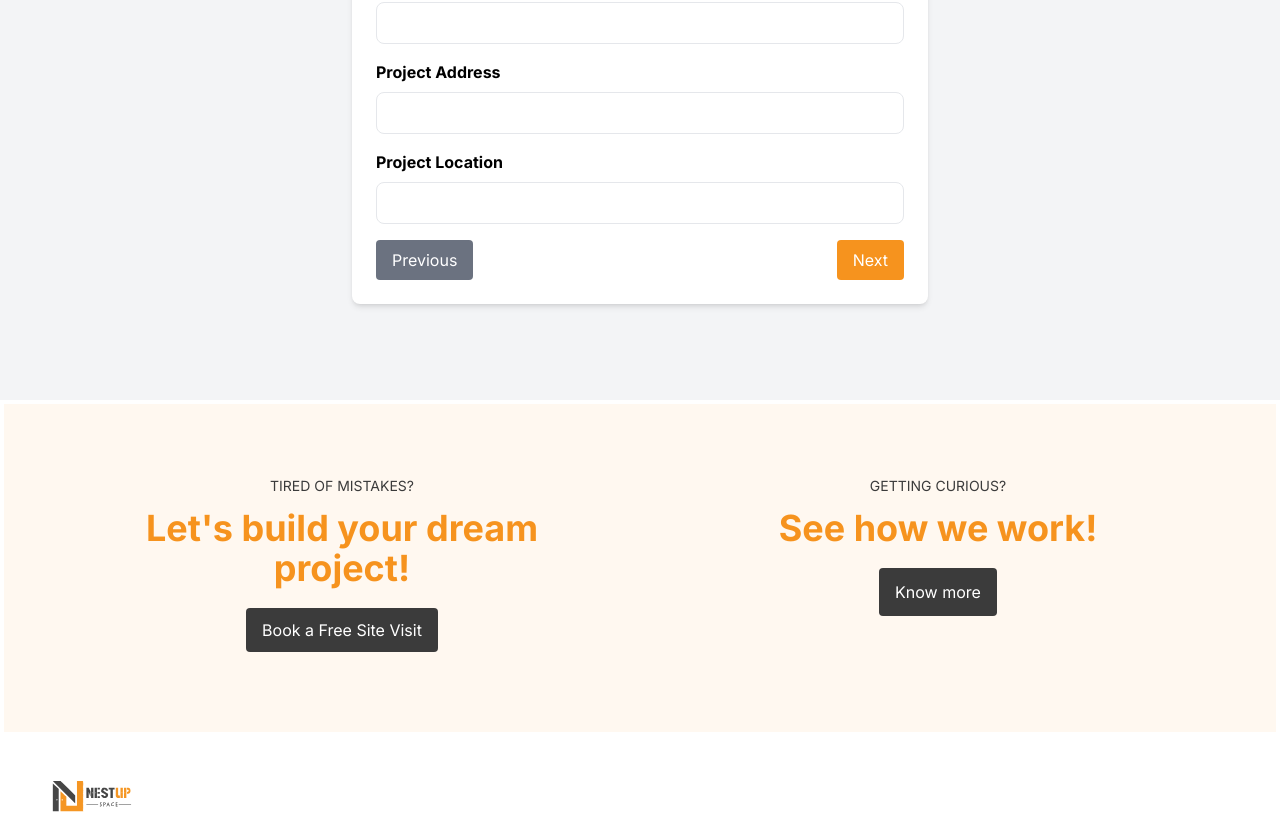
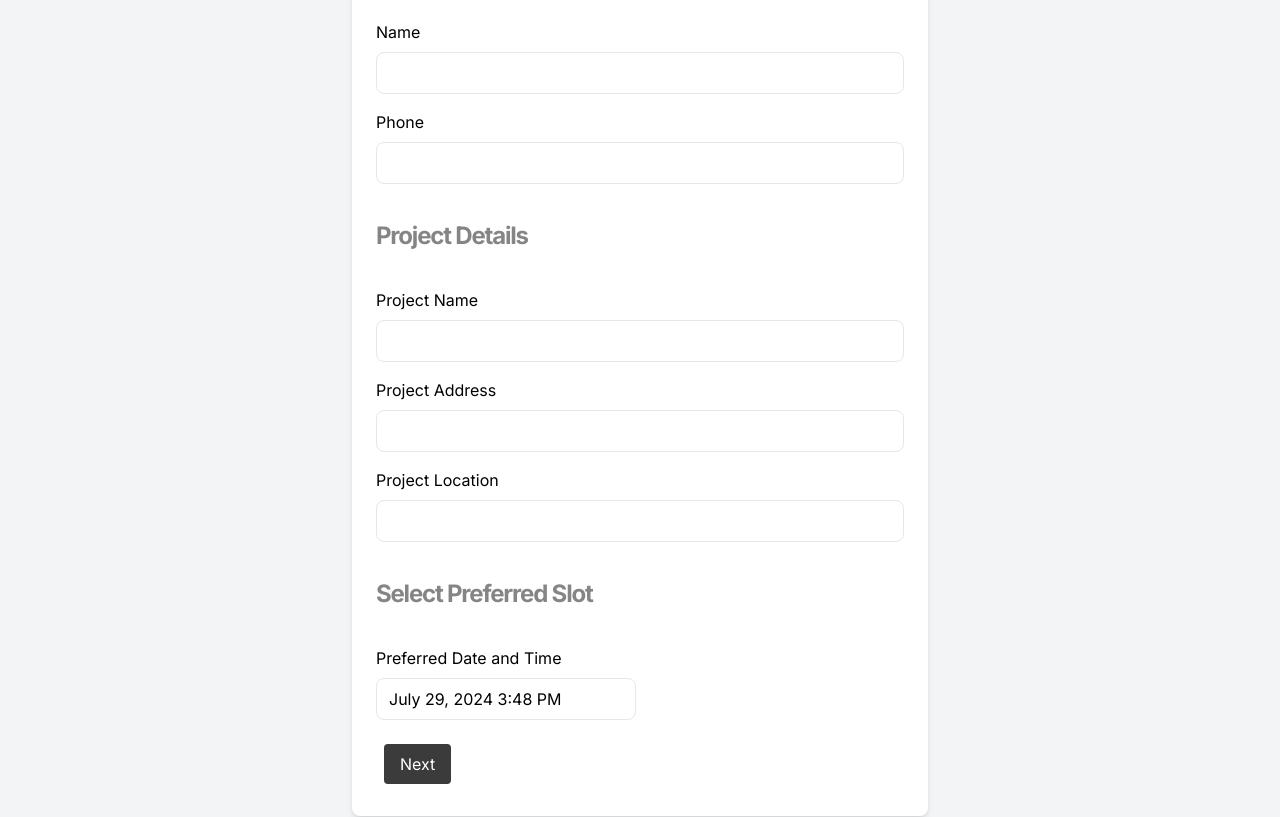
Before and after one commit to NestUp-space/nestup-web-app-dinesh, a Next.js app in the folder frontend/: page /book-visit in a window 1280 px wide. Shown: the part 404-1221 px from the top of the page. Built offline with nearby package versions, Linux system fonts and the light colour scheme.

Commit message:
Update book site visit form

```diff
--- a/frontend/constants/navLinks/index.ts
+++ b/frontend/constants/navLinks/index.ts
@@ -2,6 +2,6 @@ export const links = [
   { url: "/", title: "Home" },
   { url: "/process", title: "How we work" },
   { url: "/blog", title: "Blog" },
-  { url: "/contact", title: "Contact Us" },
+  { url: "/book-visit", title: "Contact Us" },
   { url: "/login", title: "Login" },
 ];
--- a/frontend/package.json
+++ b/frontend/package.json
@@ -36,6 +36,7 @@
     "prettier": "^3.3.3",
     "prop-types": "^15.8.1",
     "react": "^18",
+    "react-datepicker": "^7.4.0",
     "react-dom": "^18",
     "react-hook-form": "^7.52.1",
     "remark": "^15.0.1",
--- a/frontend/src/app/book-visit/page.tsx
+++ b/frontend/src/app/book-visit/page.tsx
@@ -1,7 +1,7 @@
 "use client"
 import { Footer } from "@/components/landing-page/Footer";
 import Navbar from "@/components/landing-page/Navbar";
-import DesignerQuestionnaire from "@/components/landing-page/DesignerQuestionnaire";
+import BookSiteVisit from "@/components/landing-page/BookSiteVisit";
 
 const DesignerPage = () => {
   const handleSubmit = (formData: any) => {
@@ -12,7 +12,7 @@ const DesignerPage = () => {
   return (
     <div>
       <Navbar/>
-      <DesignerQuestionnaire onSubmit={handleSubmit} />
+      <BookSiteVisit onSubmit={handleSubmit} />
       <Footer/>
     </div>
   );
--- /dev/null
+++ b/frontend/src/components/landing-page/BookSiteVisit.tsx
@@ -0,0 +1,175 @@
+"use client";
+
+import { useState, useEffect } from "react";
+import { CTAButton } from "./CTAButton"; // Adjust the import path if necessary
+import DatePicker from "react-datepicker"; // Make sure to install react-datepicker
+import "react-datepicker/dist/react-datepicker.css"; // Include the datepicker CSS
+
+interface DesignerQuestionnaireProps {
+  onSubmit: (formData: any) => void;
+}
+
+const BookSiteVisit: React.FC<DesignerQuestionnaireProps> = ({ onSubmit }) => {
+  const [formData, setFormData] = useState({
+    projectName: "",
+    projectAddress: "",
+    projectLocation: "",
+    name: "",
+    phone: "",
+    preferredSlot: new Date(), // Ensure it's initialized with a Date object
+  });
+
+  useEffect(() => {
+    const savedData = localStorage.getItem("formData");
+    if (savedData) {
+      setFormData(JSON.parse(savedData));
+    }
+  }, []);
+
+  useEffect(() => {
+    localStorage.setItem("formData", JSON.stringify(formData));
+  }, [formData]);
+
+  const handleChange = (e: React.ChangeEvent<HTMLInputElement | HTMLSelectElement | HTMLTextAreaElement>) => {
+    const { name, value } = e.target;
+    setFormData((prev) => ({ ...prev, [name]: value }));
+  };
+
+  // Update the handler to accept 'null' for DatePicker
+  const handleDateChange = (date: Date | null) => {
+    if (date) {
+      setFormData((prev) => ({ ...prev, preferredSlot: date }));
+    }
+  };
+
+  const validateContactDetails = () => {
+    const { phone } = formData;
+    const phoneRegex = /^\d{10}$/;
+    return phoneRegex.test(phone);
+  };
+
+  const handleSubmit = (e: React.FormEvent) => {
+    e.preventDefault();
+    if (!validateContactDetails()) {
+      alert("Please enter a valid phone number");
+      return;
+    }
+    onSubmit(formData);
+    localStorage.removeItem("formData");
+  };
+
+  const filterPassedTime = (time: Date) => {
+    const selectedDate = new Date(time);
+    const hours = selectedDate.getHours();
+    return hours >= 8 && hours <= 18;
+  };
+
+  const filterPassedDates = (currentDate: Date) => {
+    const today = new Date();
+    return currentDate > today; // Ensures only dates after today can be selected
+  };
+
+  return (
+    <div className="flex justify-center items-center bg-gray-100">
+      <div className="my-24 w-full max-w-xl p-6 bg-white rounded-lg shadow-md relative">
+        <h1 className="text-theme-color text-4xl md:text-5xl font-bold tracking-tight md:tracking-tighter leading-tight mb-10 mt-8 text-center">
+          Book a Free Site Visit
+        </h1>
+
+        <form onSubmit={handleSubmit} className="space-y-4">
+          <h2 className="text-dark-color-bw text-xl md:text-2xl font-bold tracking-tight md:tracking-tighter leading-tight py-5 text-left">
+            Contact Information
+          </h2>
+          <div>
+            <label className="block text-theme-secondary mb-2">Name</label>
+            <input
+              type="name"
+              name="name"
+              value={formData.name}
+              onChange={handleChange}
+              required
+              className="w-full px-3 py-2 border rounded-lg focus:outline-none focus:border-theme-primary"
+            />
+          </div>
+          <div>
+            <label className="block text-theme-secondary mb-2">Phone</label>
+            <input
+              type="text"
+              name="phone"
+              value={formData.phone}
+              onChange={handleChange}
+              required
+              maxLength={10}
+              className="w-full px-3 py-2 border rounded-lg focus:outline-none focus:border-theme-primary"
+            />
+          </div>
+
+          <h2 className="text-dark-color-bw text-xl md:text-2xl font-bold tracking-tight md:tracking-tighter leading-tight py-5 text-left">
+            Project Details
+          </h2>
+          <div>
+            <label className="block text-theme-secondary mb-2">Project Name</label>
+            <input
+              type="text"
+              name="projectName"
+              value={formData.projectName}
+              onChange={handleChange}
+              required
+              className="w-full px-3 py-2 border rounded-lg focus:outline-none focus:border-theme-primary"
+            />
+          </div>
+          <div>
+            <label className="block text-theme-secondary mb-2">Project Address</label>
+            <input
+              type="text"
+              name="projectAddress"
+              value={formData.projectAddress}
+              onChange={handleChange}
+              required
+              className="w-full px-3 py-2 border rounded-lg focus:outline-none focus:border-theme-primary"
+            />
+          </div>
+          <div>
+            <label className="block text-theme-secondary mb-2">Project Location</label>
+            <input
+              type="text"
+              name="projectLocation"
+              value={formData.projectLocation}
+              onChange={handleChange}
+              required
+              className="w-full px-3 py-2 border rounded-lg focus:outline-none focus:border-theme-primary"
+            />
+          </div>
+
+          {/* Date and Time Picker */}
+          <h2 className="text-dark-color-bw text-xl md:text-2xl font-bold tracking-tight md:tracking-tighter leading-tight py-5 text-left">
+            Select Preferred Slot
+          </h2>
+          <div>
+            <label className="block text-theme-secondary mb-2">Preferred Date and Time</label>
+            <DatePicker
+              selected={formData.preferredSlot instanceof Date ? formData.preferredSlot : new Date()} // Ensure valid date is passed
+              onChange={handleDateChange}
+              showTimeSelect
+              timeIntervals={30}
+              filterTime={filterPassedTime}
+              filterDate={filterPassedDates}
+              dateFormat="MMMM d, yyyy h:mm aa"
+              minDate={new Date()}
+              className="w-full px-3 py-2 border rounded-lg focus:outline-none focus:border-theme-primary"
+            />
+          </div>
+
+          {/* Navigation buttons */}
+          <div className="flex justify-between items-center">
+            <div className="flex space-x-4">
+              <CTAButton type="submit" text="Next" />
+            </div>
+          </div>
+        </form>
+      </div>
+    </div>
+  );
+};
+
+export default BookSiteVisit;
--- a/frontend/src/components/landing-page/DesignerQuestionnaire.tsx
+++ b/frontend/src/components/landing-page/GetProjectDetails.tsx
@@ -8,7 +8,7 @@ interface DesignerQuestionnaireProps {
   onSubmit: (formData: any) => void;
 }
 
-const TOTAL_PAGES = 5;
+const TOTAL_PAGES = 6;
 
 const DesignerQuestionnaire: React.FC<DesignerQuestionnaireProps> = ({ onSubmit }) => {
   const [formData, setFormData] = useState({
@@ -40,7 +40,7 @@ const DesignerQuestionnaire: React.FC<DesignerQuestionnaireProps> = ({ onSubmit
     panelWork: "",
     drawWidthInfo: "",
     designWorkDimensions: "",
-    slidingDoorFrameRequired: "",
+    slidingDoorFramerequired: "",
     tvCrockeryBaseFixingMethod: "",
     hydraulicLiftUpType: "",
     topPanelType: "",
@@ -49,7 +49,6 @@ const DesignerQuestionnaire: React.FC<DesignerQuestionnaireProps> = ({ onSubmit
     tvCrockeryShoeRackTopMaterial: "",
     tandemSizes: "",
     name: "",
-    email: "",
     phone: "",
   });
 
@@ -78,10 +77,9 @@ const DesignerQuestionnaire: React.FC<DesignerQuestionnaireProps> = ({ onSubmit
   };
 
   const validateContactDetails = () => {
-    const { email, phone } = formData;
-    const emailRegex = /^[^\s@]+@[^\s@]+\.[^\s@]+$/;
+    const { phone } = formData;
     const phoneRegex = /^\d{10}$/;
-    return emailRegex.test(email) && phoneRegex.test(phone);
+    return phoneRegex.test(phone);
   };
 
   const handleSubmit = (e: React.FormEvent) => {
@@ -157,6 +155,7 @@ const DesignerQuestionnaire: React.FC<DesignerQuestionnaireProps> = ({ onSubmit
                   name="projectName"
                   value={formData.projectName}
                   onChange={handleChange}
+                  required
                   className="w-full px-3 py-2 border rounded-lg focus:outline-none focus:border-theme-primary"
                 />
               </div>
@@ -167,6 +166,7 @@ const DesignerQuestionnaire: React.FC<DesignerQuestionnaireProps> = ({ onSubmit
                   name="projectAddress"
                   value={formData.projectAddress}
                   onChange={handleChange}
+                  required
                   className="w-full px-3 py-2 border rounded-lg focus:outline-none focus:border-theme-primary"
                 />
               </div>
@@ -177,6 +177,7 @@ const DesignerQuestionnaire: React.FC<DesignerQuestionnaireProps> = ({ onSubmit
                   name="projectLocation"
                   value={formData.projectLocation}
                   onChange={handleChange}
+                  required
                   className="w-full px-3 py-2 border rounded-lg focus:outline-none focus:border-theme-primary"
                 />
               </div>
@@ -192,6 +193,7 @@ const DesignerQuestionnaire: React.FC<DesignerQuestionnaireProps> = ({ onSubmit
                   name="plywoodThickness"
                   value={formData.plywoodThickness}
                   onChange={handleChange}
+                  required
                   className="w-full px-3 py-2 border rounded-lg focus:outline-none focus:border-theme-primary"
                 >
                   <option value="">Select</option>
@@ -207,6 +209,7 @@ const DesignerQuestionnaire: React.FC<DesignerQuestionnaireProps> = ({ onSubmit
                   name="blockBoardThickness"
                   value={formData.blockBoardThickness}
                   onChange={handleChange}
+                  required
                   className="w-full px-3 py-2 border rounded-lg focus:outline-none focus:border-theme-primary"
                 >
                   <option value="">Select</option>
@@ -223,6 +226,7 @@ const DesignerQuestionnaire: React.FC<DesignerQuestionnaireProps> = ({ onSubmit
                   name="edgeBandingThicknessInner"
                   value={formData.edgeBandingThicknessInner}
                   onChange={handleChange}
+                  required
                   className="w-full px-3 py-2 border rounded-lg focus:outline-none focus:border-theme-primary"
                 />
               </div>
@@ -233,6 +237,7 @@ const DesignerQuestionnaire: React.FC<DesignerQuestionnaireProps> = ({ onSubmit
                   name="edgeBandingThicknessColor"
                   value={formData.edgeBandingThicknessColor}
                   onChange={handleChange}
+                  required
                   className="w-full px-3 py-2 border rounded-lg focus:outline-none focus:border-theme-primary"
                 />
               </div>
@@ -242,6 +247,7 @@ const DesignerQuestionnaire: React.FC<DesignerQuestionnaireProps> = ({ onSubmit
                   name="backPanelThickness"
                   value={formData.backPanelThickness}
                   onChange={handleChange}
+                  required
                   className="w-full px-3 py-2 border rounded-lg focus:outline-none focus:border-theme-primary"
                 >
                   <option value="">Select</option>
@@ -264,6 +270,7 @@ const DesignerQuestionnaire: React.FC<DesignerQuestionnaireProps> = ({ onSubmit
                   name="laminateCodes"
                   value={formData.laminateCodes}
                   onChange={handleChange}
+                  required
                   className="w-full px-3 py-2 border rounded-lg focus:outline-none focus:border-theme-primary"
                 />
               </div>
@@ -274,6 +281,7 @@ const DesignerQuestionnaire: React.FC<DesignerQuestionnaireProps> = ({ onSubmit
                   name="handleType"
                   value={formData.handleType}
                   onChange={handleChange}
+                  required
                   className="w-full px-3 py-2 border rounded-lg focus:outline-none focus:border-theme-primary"
                 />
               </div>
@@ -284,6 +292,7 @@ const DesignerQuestionnaire: React.FC<DesignerQuestionnaireProps> = ({ onSubmit
                   name="profileLights"
                   value={formData.profileLights}
                   onChange={handleChange}
+                  required
                   className="w-full px-3 py-2 border rounded-lg focus:outline-none focus:border-theme-primary"
                 />
               </div>
@@ -294,6 +303,7 @@ const DesignerQuestionnaire: React.FC<DesignerQuestionnaireProps> = ({ onSubmit
                   name="profileDoorBoxColor"
                   value={formData.profileDoorBoxColor}
                   onChange={handleChange}
+                  required
                   className="w-full px-3 py-2 border rounded-lg focus:outline-none focus:border-theme-primary"
                 />
               </div>
@@ -304,6 +314,7 @@ const DesignerQuestionnaire: React.FC<DesignerQuestionnaireProps> = ({ onSubmit
                   name="basketTypeAndSizes"
                   value={formData.basketTypeAndSizes}
                   onChange={handleChange}
+                  required
                   className="w-full px-3 py-2 border rounded-lg focus:outline-none focus:border-theme-primary"
                 />
                 <button
@@ -327,6 +338,7 @@ const DesignerQuestionnaire: React.FC<DesignerQuestionnaireProps> = ({ onSubmit
                   name="magicCornerDoorSize"
                   value={formData.magicCornerDoorSize}
                   onChange={handleChange}
+                  required
                   className="w-full px-3 py-2 border rounded-lg focus:outline-none focus:border-theme-primary"
                 />
               </div>
@@ -337,6 +349,7 @@ const DesignerQuestionnaire: React.FC<DesignerQuestionnaireProps> = ({ onSubmit
                   name="skirtingSize"
                   value={formData.skirtingSize}
                   onChange={handleChange}
+                  required
                   className="w-full px-3 py-2 border rounded-lg focus:outline-none focus:border-theme-primary"
                 />
               </div>
@@ -347,6 +360,7 @@ const DesignerQuestionnaire: React.FC<DesignerQuestionnaireProps> = ({ onSubmit
                   name="innerLayout"
                   value={formData.innerLayout}
                   onChange={handleChange}
+                  required
                   className="w-full px-3 py-2 border rounded-lg focus:outline-none focus:border-theme-primary"
                 />
               </div>
@@ -357,6 +371,7 @@ const DesignerQuestionnaire: React.FC<DesignerQuestionnaireProps> = ({ onSubmit
                   name="switchboardPlacement"
                   value={formData.switchboardPlacement}
                   onChange={handleChange}
+                  required
                   className="w-full px-3 py-2 border rounded-lg focus:outline-none focus:border-theme-primary"
                 />
               </div>
@@ -367,6 +382,7 @@ const DesignerQuestionnaire: React.FC<DesignerQuestionnaireProps> = ({ onSubmit
                   name="falseCeilingStatus"
                   value={formData.falseCeilingStatus}
                   onChange={handleChange}
+                  required
                   className="w-full px-3 py-2 border rounded-lg focus:outline-none focus:border-theme-primary"
                 />
               </div>
@@ -378,12 +394,13 @@ const DesignerQuestionnaire: React.FC<DesignerQuestionnaireProps> = ({ onSubmit
             <h2>Contact Information</h2>
             <p>so that you can login and view the saved details later</p>
               <div>
-                <label className="block text-theme-secondary font-bold mb-2">Email</label>
+                <label className="block text-theme-secondary font-bold mb-2">Name</label>
                 <input
-                  type="email"
-                  name="email"
-                  value={formData.email}
+                  type="name"
+                  name="name"
+                  value={formData.name}
                   onChange={handleChange}
+                  required
                   className="w-full px-3 py-2 border rounded-lg focus:outline-none focus:border-theme-primary"
                 />
               </div>
@@ -394,6 +411,7 @@ const DesignerQuestionnaire: React.FC<DesignerQuestionnaireProps> = ({ onSubmit
                   name="phone"
                   value={formData.phone}
                   onChange={handleChange}
+                  required
                   maxLength={10}
                   className="w-full px-3 py-2 border rounded-lg focus:outline-none focus:border-theme-primary"
                 />
@@ -401,27 +419,31 @@ const DesignerQuestionnaire: React.FC<DesignerQuestionnaireProps> = ({ onSubmit
             </>
           )}
 
-          <div className="flex justify-between">
-            <button
-              type="button"
-              className="bg-gray-500 text-white py-2 px-4 rounded hover:bg-gray-700"
-              onClick={handlePrevious}
-              disabled={page === 1}
-            >
-              Previous
-            </button>
+           {/* Navigation buttons */}
+           <div className="flex justify-between items-center">
+              {/* Previous Button */}
+              {page > 1 ? (
+                <CTAButton type="button" text="Previous" onClick={handlePrevious} />
+              ) : (
+                <div></div> // Placeholder to keep space between buttons even if Previous isn't rendered
+              )}
 
-            {page !== TOTAL_PAGES ? (
-              <button
-                type="submit"
-                className="bg-theme-color text-white py-2 px-4 rounded hover:bg-theme-dark"
-              >
-                Next
-              </button>
-            ) : (
-              <CTAButton text="Submit" />
-            )}
-          </div>
+              {/* Next and Skip Buttons */}
+              <div className="flex space-x-4">
+                {/* Skip Button for pages 3 and 4 */}
+                {page === 2 ||page === 3 || page === 4 ? (
+                  <CTAButton
+                    type="button"
+                    text="Skip"
+                    onClick={handleSkip}
+                    className="bg-gray-300 text-gray-600 hover:bg-gray-400" // Lighter, less prominent styling for Skip
+                  />
+                ) : null}
+
+                {/* Next or Submit Button */}
+                <CTAButton type="submit" text={page === TOTAL_PAGES ? "Submit" : "Next"} />
+              </div>
+            </div>
         </form>
       </div>
     </div>
```
Also changed, not shown: 1 other file (tests, documents, lock files or other folders).
